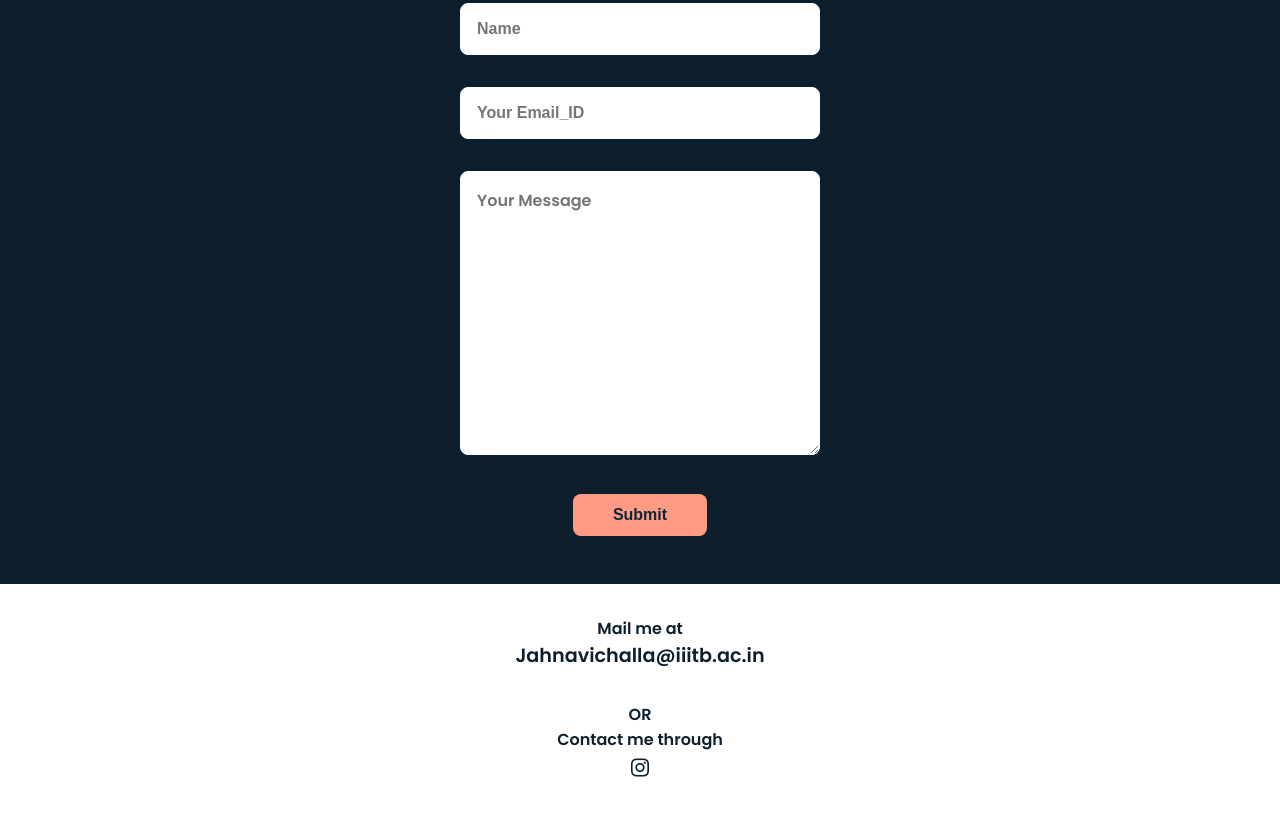
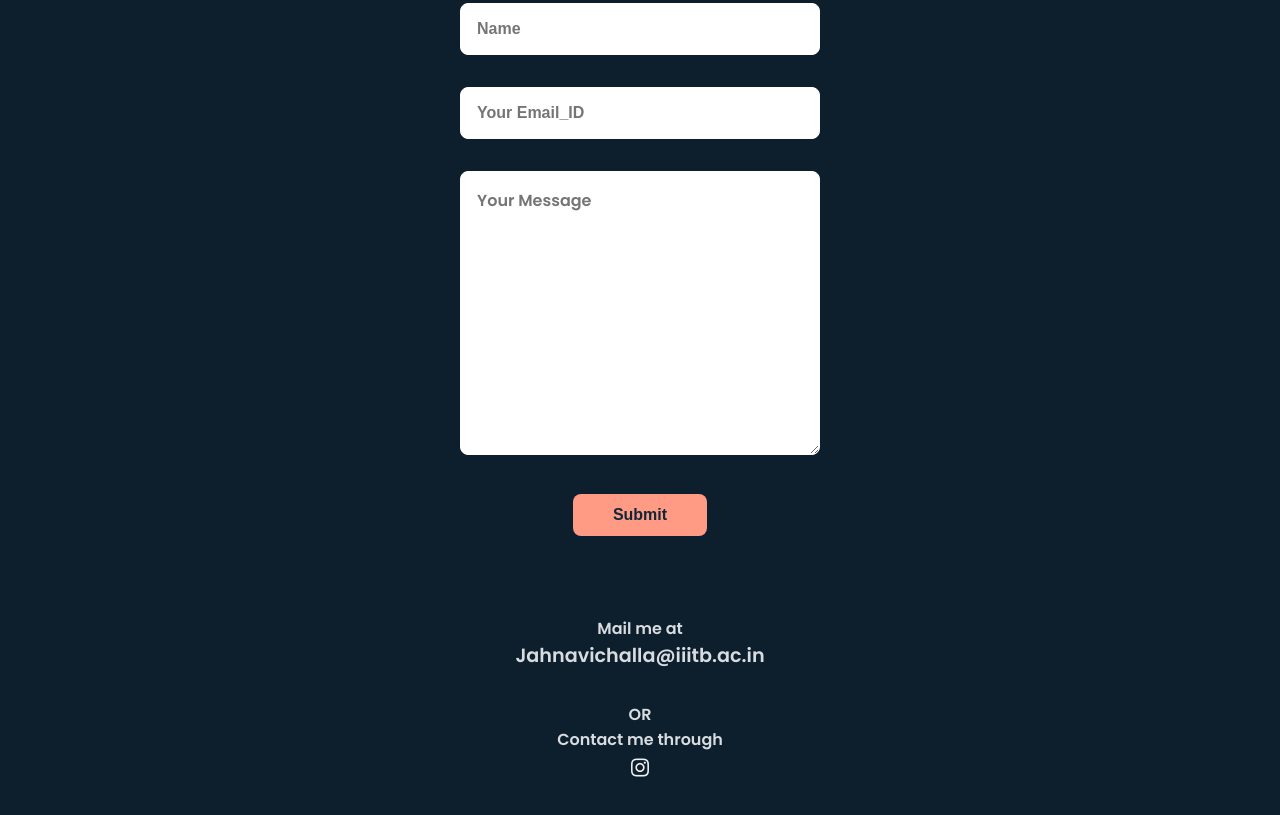
Before and after one commit to jahnavichalla/jahnavichalla.github.io, a plain HTML site: page index.html in a window 1280 px wide. Shown: the part 2717-3532 px from the top of the page. Drawn offline with nearby package versions, Linux system fonts and the light colour scheme.

Commit message:
testing updated UI

```diff
--- a/assets/css/styles.css
+++ b/assets/css/styles.css
@@ -7,6 +7,7 @@
 :root{
   --first-color: #FF9B85;
   --second-color: #ffffff;
+  /* --third-color: #fff */
 }
 
 :root{
@@ -311,8 +312,10 @@ textarea{
   margin: auto;
 }
 .footer{
-  background-color: var(--second-color);
-  color: #0D1F2D;
+  /* background-color: var(--first-color); */
+  color: #71b5e9;
+  background-color: var(color);
+  color: #d8dce1;
   text-align: center;
   font-weight: var(--font-semi);
   padding: 2rem 0;
@@ -326,7 +329,7 @@ textarea{
 }
 .footer__icon{
   font-size: 1.5rem;
-  color: #0D1F2D;
+  color: #edf0f3;
   margin: 0 var(--mb-2)
 }
 @media screen and (min-width: 768px){
```
